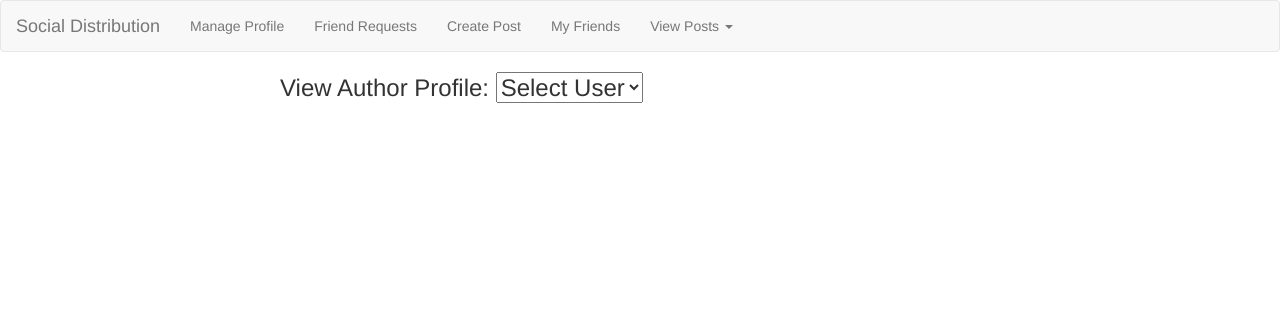
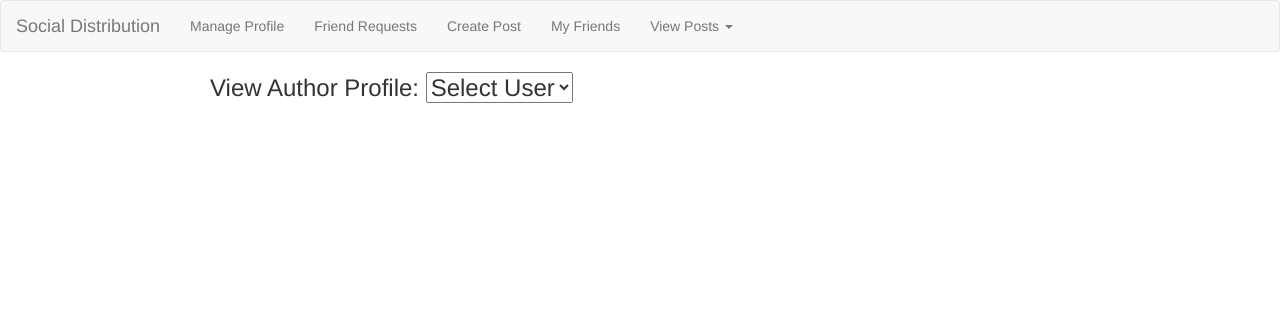
Before and after one commit to CMPUT410W15T02/CMPUT410W15-project, a Django app: template social_distribution/templates/authors/index.html in a window 1280 px wide. Shown: the top 312 px of the page. Run offline with Django 3.2, Linux system fonts and the light colour scheme; the template is opened without the code that fills it, so the values that code supplies are empty; some libraries are stand-ins or nearby versions.

Commit message:
edited margins in order to accomidate small resolutions
Signed-off-by: Rooshil Patel <rooshilp@gmail.com>

```diff
--- a/social_distribution/static/css/design.css
+++ b/social_distribution/static/css/design.css
@@ -1,6 +1,6 @@
 .margins{
-    margin-left:20em;
-    margin-right:20em;
+    margin-left:15em;
+    margin-right:15em;
     }
 .top{
     margin-top:2.5em;
```
Also changed, not shown: social_distribution/templates/authors/author.html (+4 -5 lines), social_distribution/db.sqlite3.
